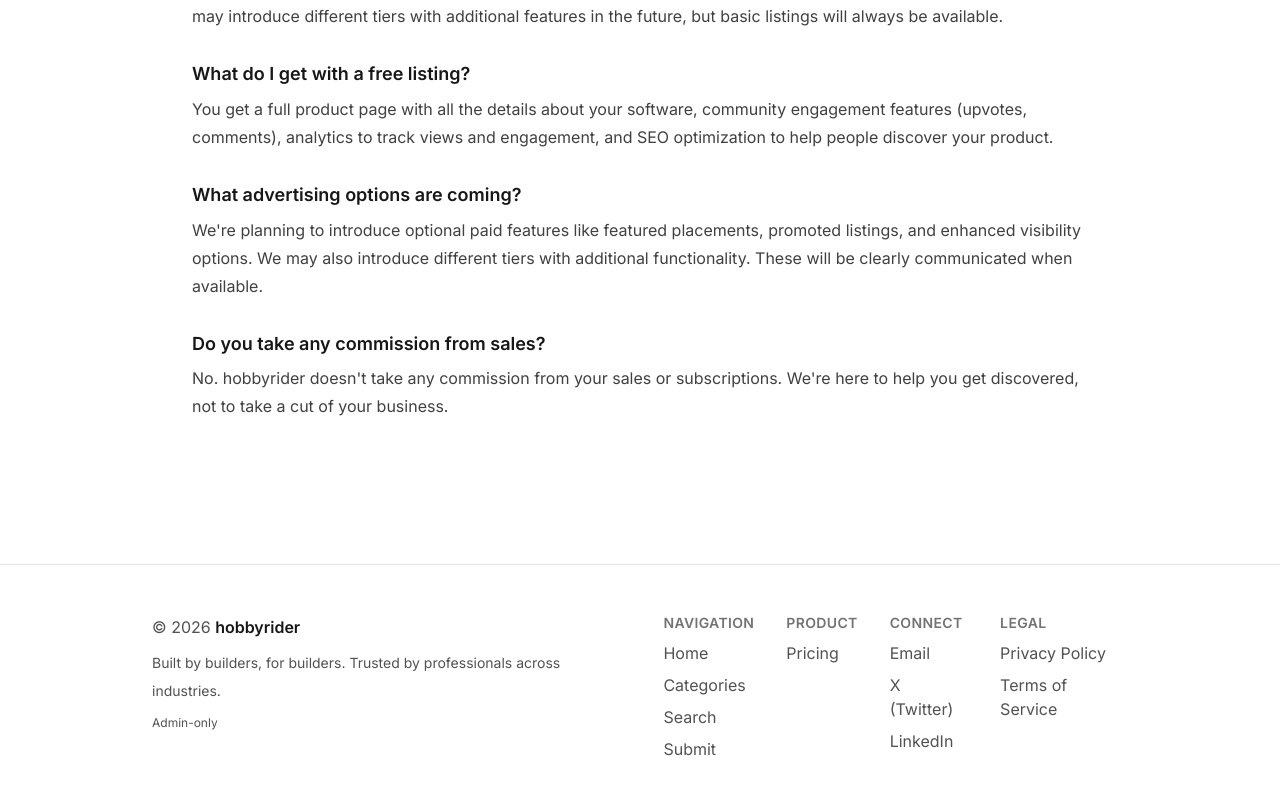
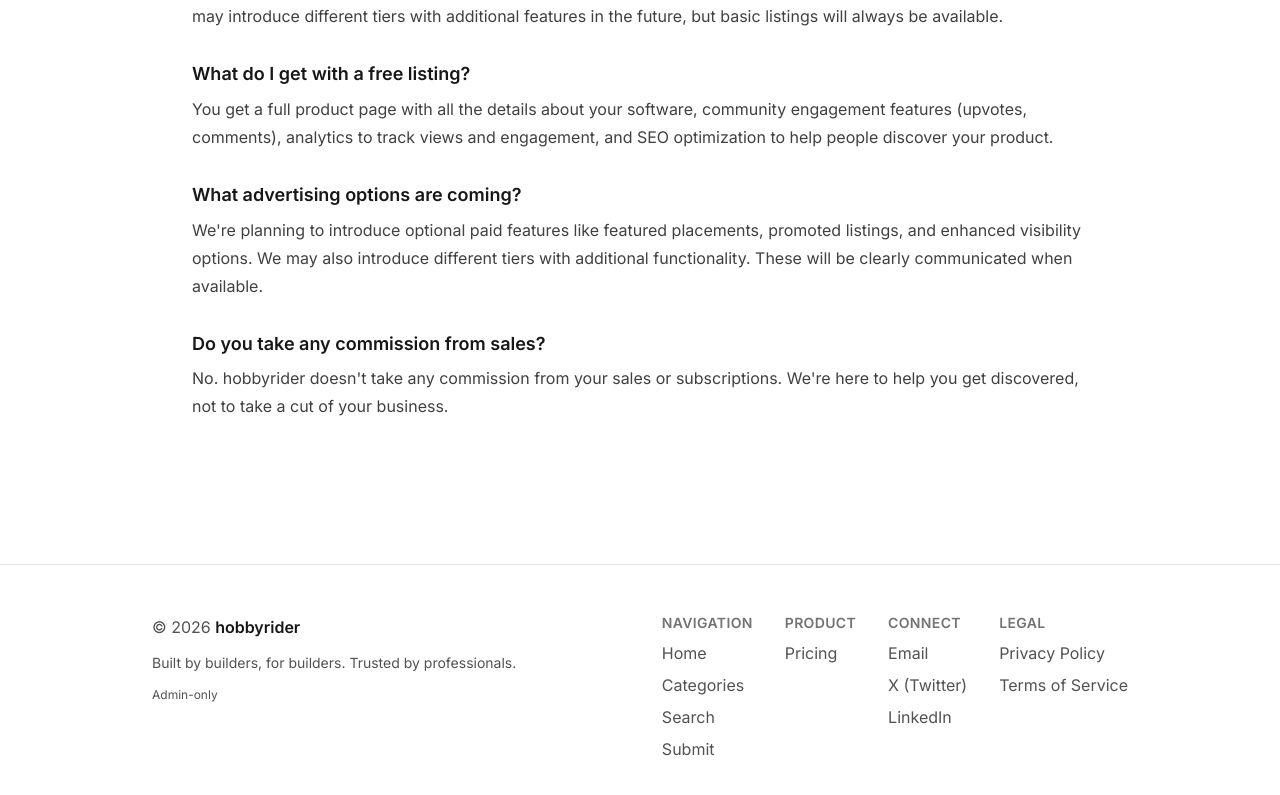
Before and after one commit to hobbyrider/hobbyrider, a Next.js app: page /pricing in a window 1280 px wide. Shown: the part 1540-2335 px from the top of the page. Built offline with nearby package versions, Linux system fonts and the light colour scheme; no server answers.

Commit message:
Update footer text - remove 'across industries'
- Changed from 'Trusted by professionals across industries'
- To 'Trusted by professionals'
- More concise messaging

```diff
--- a/app/components/site-footer.tsx
+++ b/app/components/site-footer.tsx
@@ -12,7 +12,7 @@
               <span className="font-semibold text-gray-900">hobbyrider</span>
             </Text>
             <Muted className="mb-2 text-sm">
-              Built by builders, for builders. Trusted by professionals across industries.
+              Built by builders, for builders. Trusted by professionals.
             </Muted>
             <Caption className="text-gray-400">
               <Link
```
